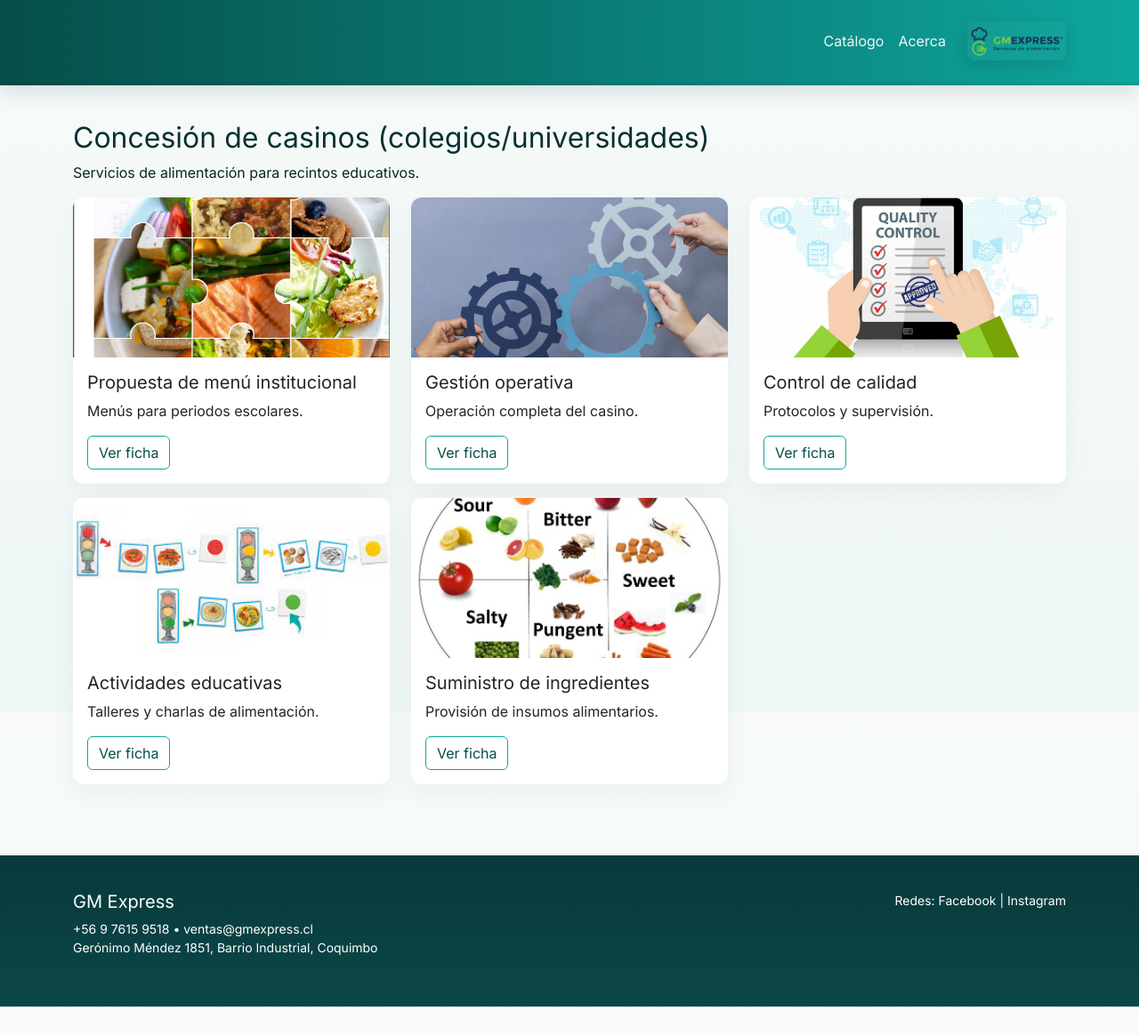
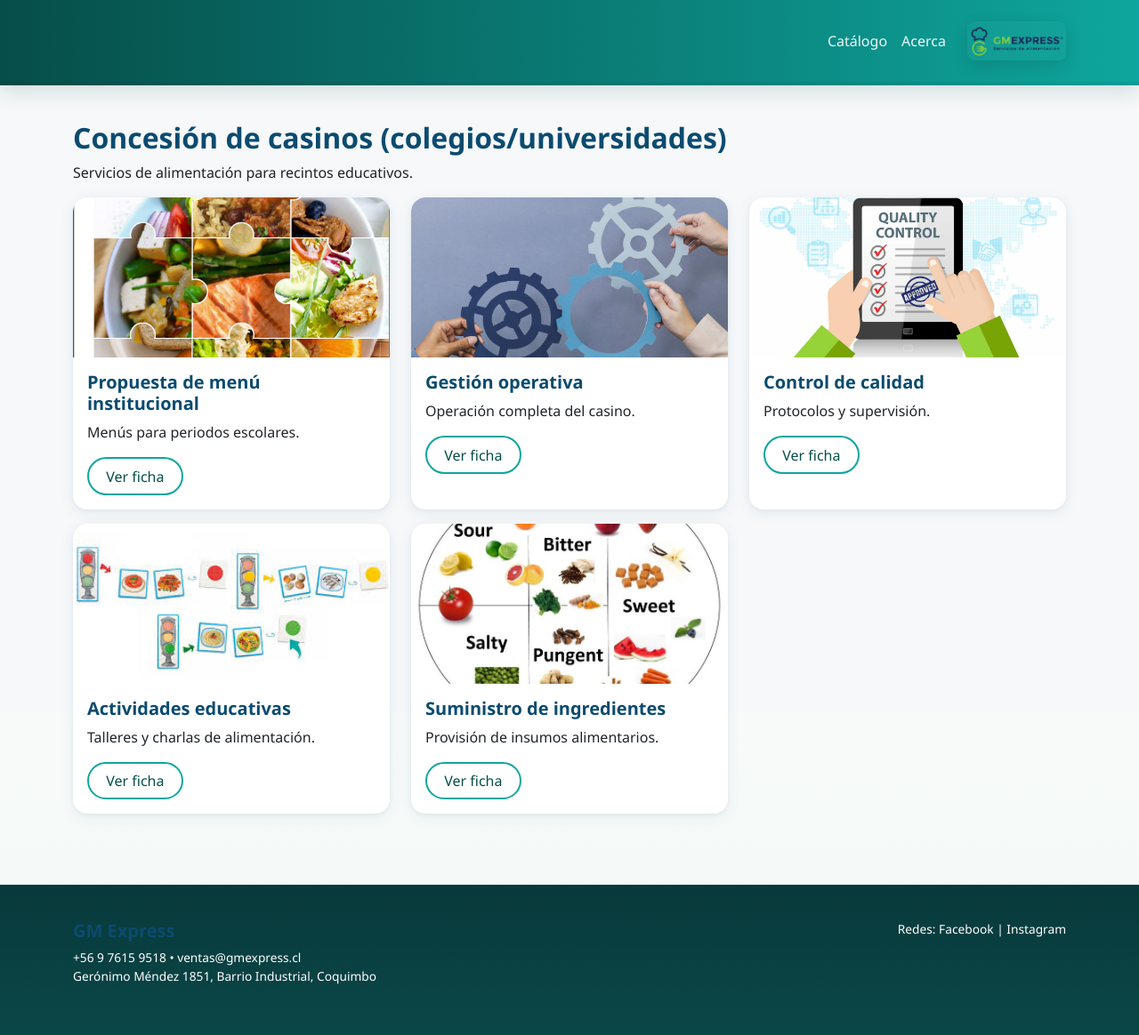
Before and after one commit to estxbvnnn/GMExpressweb, a Django app: page /categoria/concesion-casinos/ in a window 1280 px wide. Shown: the whole page at 89% size. Before the commit the page ends 1132 px from the top, so only its background shows below. Run offline with Django 4.2, Linux system fonts and the light colour scheme.

Commit message:
Web GMExpress v1.0

```diff
--- a/static/css/styles.css
+++ b/static/css/styles.css
@@ -14,6 +14,12 @@ html,body{
   color:var(--text);
   background: linear-gradient(180deg,#f7faf9 0%, #eef7f6 100%);
   margin:0;
+}
+
+body {
+  font-family: 'Segoe UI', 'Roboto', Arial, sans-serif;
+  background: #f6f8fa;
+  color: #222;
 }
 
 .navbar.bg-gm{
@@ -45,18 +51,22 @@ html,body{
 
 .card{
   border: none;
-  border-radius: 12px;
+  border-radius: 1rem;
   overflow: hidden;
-  box-shadow: 0 8px 24px rgba(15,82,87,0.06);
-  transition: transform .18s ease, box-shadow .18s ease;
+  box-shadow: 0 4px 16px rgba(11,75,111,0.08), 0 1.5px 4px rgba(0,0,0,0.04);
+  transition: transform 0.18s, box-shadow 0.18s;
+  background: #fff;
 }
 .card:hover{
-  transform: translateY(-6px);
-  box-shadow: 0 14px 34px rgba(15,82,87,0.10);
+  transform: translateY(-6px) scale(1.03);
+  box-shadow: 0 8px 32px rgba(11,75,111,0.13), 0 2px 8px rgba(0,0,0,0.07);
 }
 .card-img-top{
-  height:180px;
-  object-fit:cover;
+  border-top-left-radius: 1rem;
+  border-top-right-radius: 1rem;
+  object-fit: cover;
+  height: 180px;
+  background: #e9ecef;
 }
 
 /* Imagenes de ficha */
@@ -82,20 +92,32 @@ img.img-fluid{
 .btn-outline-primary{
   border-color: var(--gm-mid);
   color: var(--gm-dark);
+  border-radius: 2rem;
+  font-weight: 500;
+  padding: 0.45rem 1.2rem;
+  border-width: 2px;
+  transition: background 0.18s, color 0.18s;
 }
 .btn-outline-primary:hover{
-  background: rgba(25,143,134,0.06);
+  background: #0b4b6f;
+  color: #fff;
+  border-color: #0b4b6f;
 }
 
 /* Footer */
 footer{
   background: linear-gradient(180deg, #08393b 0%, #0b4748 100%);
   color: rgba(255,255,255,0.9);
+  font-size: 0.98rem;
 }
 footer a { color: #bfece6; text-decoration:none; }
 
 /* Texto y utilidades */
 h1,h2,h3{ color: #083033; }
+h2, h5, .card-title {
+  font-weight: 700;
+  color: #0b4b6f;
+}
 .lead{ color: var(--muted); }
 
 @media (max-width:768px){
@@ -103,3 +125,11 @@ h1,h2,h3{ color: #083033; }
   .brand-logo{ height:48px; } /* tamaño moderado en móvil */
   .card-img-top{ height:160px; }
 }
+@media (max-width: 767px) {
+  .card-img-top {
+    height: 140px;
+  }
+  h2 {
+    font-size: 1.4rem;
+  }
+}
```
